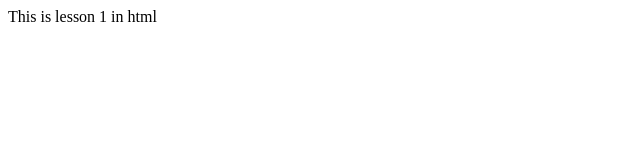
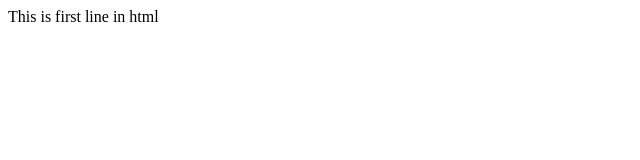
Before and after one commit to Parampatel07/frontend32, a plain HTML site: page lesson1.html in a window 1280 px wide. Shown: the full height of the page, 0-640 px from the left. Drawn offline with Linux system fonts and the light colour scheme.

Commit message:
second push

```diff
--- a/lesson1.html
+++ b/lesson1.html
@@ -7,7 +7,7 @@
 </head>
 
 <body>
-     This is lesson 1 in html
+     This is first line in html
 </body>
 
 </html>
```
